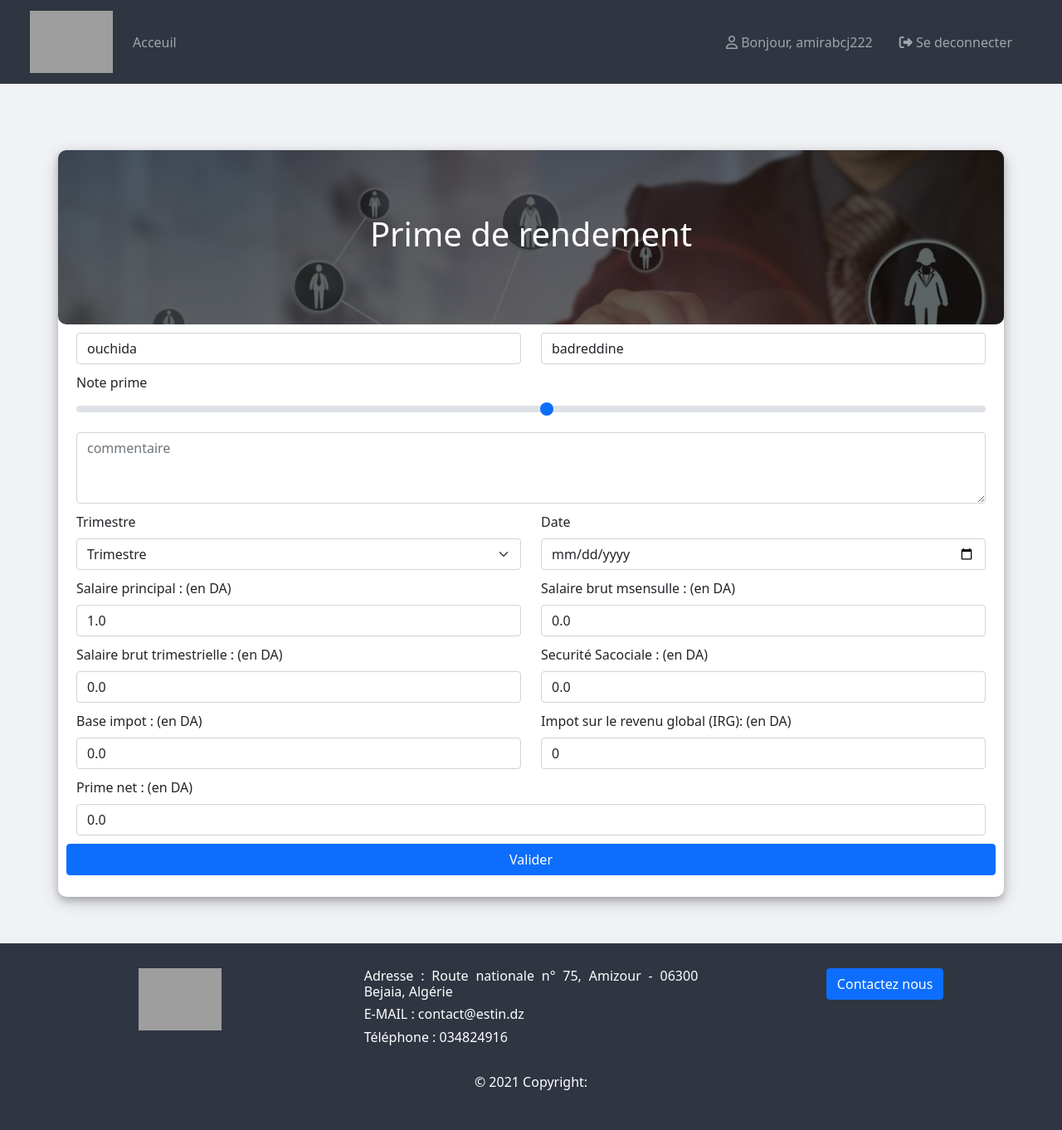
After one commit to badreOuchida/management-app, a Django app: page /prime/1 in a window 1280 px wide. The commit adds this page. Shown: the whole page at 83% size. Run offline with Django 3.2, Linux system fonts and the light colour scheme; a user stored in the database is signed in; data comes from the database, SQL or seed files in the repository; tables that the repository leaves empty hold one stand-in row (values such as "Sample post"); parts of the project's set-up code (start-up, migrations or seed data) failed here and were passed over; some libraries are stand-ins or nearby versions; grey boxes are pictures that could not be loaded.

Commit message:
edite all

```diff
--- a/myapp/urls.py
+++ b/myapp/urls.py
@@ -16,4 +16,9 @@ urlpatterns = [
     path('ajoutpaie/<int:pk>',AjoutPaie,name="ajoutpaie"),
     path('conge/<int:pk>',congeView,name="conge"),
     path('pdf/conge/<int:pk>',Congepdf,name="pdfconge"),
+    path('prime/<int:pk>',primeRendementView,name="prime"),
+    path('pdf/attestation/<int:pk>',travaillePDF,name="attestation"),
+    path('Xfonctionnaire',XfonctionnaireView,name="Xfonctionnaire"),
+    path('suppats/<int:pk>',suppatsView,name="suppats"),
+    path('titreConge/<int:pk>',titreConeView,name="titreConge")
 ]
--- a/myapp/views.py
+++ b/myapp/views.py
@@ -1,5 +1,6 @@
+from django.core import paginator
 from .forms import ATSFomrs, UtilisateurForms
-from .models import Conge, Employee, Utilisateur ,Paie
+from .models import Conge, Employee, Prime, Utilisateur ,Paie
 from django.http.response import HttpResponse
 from django.shortcuts import redirect, render
 from django.contrib.auth import authenticate ,logout
@@ -12,6 +13,8 @@ from itertools import chain
 from django.http import HttpResponse
 from django.views.generic import View
 from django.template.loader import get_template
+from datetime import date
+from django.core.paginator import Paginator
 
 from .helper import render_to_pdf #created in step 4
 
@@ -41,8 +44,22 @@ def home(request):
 
 @login_required
 def UsersView(request):
-    users = Utilisateur.objects.all()
-    context = {'users':users}
+    search_post = request.GET.get('search')
+    if search_post:
+        by_name = Utilisateur.objects.filter(Q(nom__icontains=search_post))
+        by_prenon = Utilisateur.objects.filter(Q(prenom__icontains=search_post))
+        by_func = Utilisateur.objects.filter(Q(fonction__icontains=search_post))
+        users = list(chain(by_name,by_prenon,by_func))
+    else :
+        users = Utilisateur.objects.all()
+    num = 10
+    paginator = Paginator(users,num)
+    page_number = request.GET.get('page')
+    if page_number == None :
+        page_number = 1
+    page_obj = paginator.get_page(page_number)
+    is_paginated = (len(page_obj)==num)
+    context = {'users':page_obj,'page_number':page_number,'is_paginated':is_paginated}
     return render(request,'users.html',context)
 
 @login_required
@@ -162,8 +179,41 @@ def EmployeeView(request):
         except ObjectDoesNotExist:
             messages.add_message(request, messages.WARNING, 'Operation indesirable.')
             return redirect('/')
-    context = {"employees":employees}
+    num = 10
+    paginator = Paginator(employees,num)
+    page_number = request.GET.get('page')
+    if page_number == None :
+        page_number = 1
+    page_obj = paginator.get_page(page_number)
+    is_paginated = (len(page_obj)==num)
+    fonctionnaire = False
+    context = {'employees':page_obj,'page_number':page_number,'is_paginated':is_paginated,'fonctionnaire':fonctionnaire}
     return render(request,"employee.html",context)
+
+def XfonctionnaireView(request):
+    search_post = request.GET.get('search')
+    if search_post:
+        by_name = Employee.objects.filter(Q(nom__icontains=search_post),Xfonctionnair=True)
+        by_prenon = Employee.objects.filter(Q(prenom__icontains=search_post),Xfonctionnair=True)
+        by_func = Employee.objects.filter(Q(function__icontains=search_post),Xfonctionnair=True)
+        employees = list(chain(by_name,by_prenon,by_func))
+    else :
+        try :
+            employees = Employee.objects.filter(Xfonctionnair=True)
+        except ObjectDoesNotExist:
+            messages.add_message(request, messages.WARNING, 'Operation indesirable.')
+            return redirect('/')
+    num = 10
+    paginator = Paginator(employees,num)
+    page_number = request.GET.get('page')
+    if page_number == None :
+        page_number = 1
+    page_obj = paginator.get_page(page_number)
+    is_paginated = (len(page_obj)==num)
+    fonctionnaire = True
+    context = {'employees':page_obj,'page_number':page_number,'is_paginated':is_paginated,'fonctionnaire':fonctionnaire}
+    return render(request,"employee.html",context)
+
 
 @login_required
 def ajoutatsView(request):
@@ -206,6 +256,16 @@ def supprimeratsView(request,pk):
     messages.add_message(request, messages.SUCCESS, 'ATS supprimé.')
     return redirect('/ats')
 
+def suppatsView(request,pk):
+    try :
+        employee = Employee.objects.get(pk=pk)
+    except:
+        messages.add_message(request, messages.WARNING, 'Operation indesirable ')
+        return redirect('/ats')
+    employee.delete()
+    messages.add_message(request, messages.SUCCESS, 'ATS supprimé defenitivement.')
+    return redirect('/ats')
+
 @login_required
 def editeatsView(request,pk):
     try :
@@ -240,7 +300,8 @@ def editeatsView(request,pk):
     return render(request, 'editats.html', context)
 
 def AjoutPaie(request,pk):
-    paie = Paie.objects.get(pk=pk)
+    employee = Employee.objects.get(pk=pk)
+    paie = Paie.objects.get(employee=employee)
     if request.method == 'POST':
         paie.filiere = request.POST['filiere']
         paie.grade = request.POST['grade']
@@ -279,29 +340,46 @@ def AjoutPaie(request,pk):
 
 
 def congeView(request,pk):
-    employee = Employee.objects.get(pk=pk)
+    try :
+        employee = Employee.objects.get(pk=pk,Xfonctionnair=False)
+    except ObjectDoesNotExist :
+        messages.add_message(request, messages.WARNING, 'Operation validé.')
+        return redirect('/ats')
     if request.method == "POST" :
-        conge = Conge.objects.create(employee=employee,
-        debut = request.POST['debut'],
-        fin = request.POST['fin'],
-        nombre = request.POST['nombre'],
-        nature = request.POST['nature'],
-        retour = request.POST['retour'],
-        commentaire = request.POST['commentaire']
-        )
-        print(request.POST)
+        conge , created = Conge.objects.get_or_create(employee=employee)
+        conge.debut = request.POST['debut']
+        conge.fin = request.POST['fin']
+        conge.nombre = request.POST['nombre']
+        conge.nature = request.POST['nature']
+        conge.retour = request.POST['retour']
+        conge.commentaire = request.POST['commentaire']
+        conge.save()
+        print(conge)
+        messages.add_message(request, messages.SUCCESS, 'Congé ajouté.')
         return redirect(f"/pdf/conge/{conge.id}")
     context = {"employee":employee}
     return render(request,'congeform.html',context)
 
+def titreConeView(request,pk):
+    employee = Employee.objects.get(pk=pk)
+    if employee.Xfonctionnair :
+        messages.add_message(request, messages.WARNING, 'Operation non validé.')
+        return redirect('/ats')
+    try :
+        conge = Conge.objects.get(employee=employee)
+        print(conge)
+    except ObjectDoesNotExist :
+        messages.add_message(request, messages.WARNING, 'Operation non validé.')
+        return redirect('/ats')
+    return redirect(f"/pdf/conge/{conge.id}")
 
 def Congepdf(request,pk):
-    template = get_template('pdf/conge.html')
     conge = Conge.objects.get(pk=pk)
     employee = conge.employee
+    if employee.Xfonctionnair :
+        messages.add_message(request, messages.WARNING, 'ATS dans la liste des Xfonctionnaire.')
+        return redirect('/ats')
     context = {'employee':employee,"user":request.user,"conge":conge,}
-    print(request.user.prenom)
-    html = template.render(context)
     pdf = render_to_pdf('pdf/conge.html', context)
     if pdf:
         response = HttpResponse(pdf, content_type='application/pdf')
@@ -313,6 +391,60 @@ def Congepdf(request,pk):
         response['Content-Disposition'] = content
         return response
     return HttpResponse("Not found")
+
+
+def primeRendementView(request,pk):
+    employee = Employee.objects.get(pk=pk)
+    if request.method == 'POST':
+        prime = Prime.objects.create(employee=employee,
+        note_prime = request.POST['note_prime'],
+        commentaire = request.POST['commentaire'],
+        trimestre = request.POST['trimestre'],
+        date = request.POST['date'],
+        salaire_principal = request.POST['sp'],
+        salaire_brut_mensulle = request.POST['A'],
+        salaire_brut_trimi = request.POST['B'],
+        securite_sociale = request.POST['C'],
+        base_impot = request.POST['D'],
+        irg = request.POST['E'],
+        prime_net = request.POST['H']
+        )
+        return redirect('/ats')
+    paie = employee.paie_set.all()
+    paie = paie.first()
+    sp = paie.securite
+    context = {
+        'employee':employee,
+        'sp':round(sp,2),
+        'A': 0.0,
+        'B':0.0,
+        'C':0.0,
+        'D':0.0,
+        'E':0,
+        'H':0.0,
+    }
+    return render(request,'primeRendement.html',context)
+
+
+def travaillePDF(request,pk):
+    template = get_template('pdf/attestation.html')
+    employee = Employee.objects.get(pk=pk)
+    today = date.today()
+    fdate = date.today().strftime('%d/%m/%Y')
+    context = {'employee':employee,"user":request.user ,"current":fdate }
+    html = template.render(context)
+    pdf = render_to_pdf('pdf/attestation.html', context)
+    if pdf:
+        response = HttpResponse(pdf, content_type='application/pdf')
+        filename = f"attestationDeTravaille/{employee.nom}&{employee.prenom}%s.pdf" %("12341231")
+        content = "inline; filename=%s" %(filename)
+        download = request.GET.get("download")
+        if download:
+            content = "attachment; filename=%s" %(filename)
+        response['Content-Disposition'] = content
+        return response
+    return HttpResponse("Not found")
+
 
 
 class PDF(View):
--- a/static/css/styles.css
+++ b/static/css/styles.css
@@ -222,12 +222,33 @@ td {
 }
 
 .rightbar {
-  background-color: #2f3541;
   transition: 1s;
   width: 0;
   display: none;
 }
 
+@keyframes animation3 {
+  0% {
+    display: flex;
+    opacity: 0;
+    width: 0;
+  }
+  100% {
+    transform: scale(1);
+    opacity: 1;
+    width: 300px;
+  }
+}
+
+.rightbar2 {
+  background-color: #2f3541;
+  transition: 1s;
+  width: 300px;
+  display: flex;
+  animation-name: animation3;
+  animation-duration: 1s;
+  animation-fill-mode: forwards;
+}
 .tr {
   cursor: pointer;
 }
@@ -235,6 +256,7 @@ td {
 .user {
   width: 100px;
   border-radius: 50%;
+  height: 100px;
 }
 .h {
   padding-left: 15px;
--- a/templates/congeform.html
+++ b/templates/congeform.html
@@ -7,7 +7,7 @@
   >
     {% csrf_token %}
     <div class="banner">
-      <h1>Espace un ATS</h1>
+      <h1>Ajout de conge</h1>
     </div>
     <!-- first -->
     <div class="row">
--- a/templates/main.html
+++ b/templates/main.html
@@ -28,7 +28,7 @@
     {% if request.user.is_authenticated %} {% include 'navbar.html' %} {%endif%}
     <!--messages-->
     <div class="container-fluid bbb">
-      <div class="rightbar" style="height: 100%">
+      <div class="rightbar" style="mine-height: 100%">
         {% if request.user.is_authenticated %} {% include 'verticale.html' %}
         {%endif%}
       </div>
--- a/templates/pdf/conge.html
+++ b/templates/pdf/conge.html
@@ -19,7 +19,7 @@
     <div>Nombre de jours de conge: <strong>{{conge.nombre}}</strong></div>
     <div>Nature de conge: <strong>{{conge.get_nature_display}}</strong></div>
     <div>
-      Date de depart de conge: <strong>{{conge.debut |date:"d/m/Y"}}</strong>
+      Date de depart de conge: <strong>{{conge.debut |date:"d/m/Y"}} au <strong>{{conge.fin |date:"d/m/Y"}}</strong>
     </div>
     <div>
       Date de retour du conge: <strong>{{conge.retour|date:"d/m/Y"}}</strong>
@@ -32,7 +32,7 @@
 </div>
 
 <div class="signature1">
-  fait a amizour, le: {{conge.created_at |date:"d/m/Y"}}
+  fait a Amizour, le: {{conge.created_at |date:"d/m/Y"}}
 </div>
 <div class="signature">Signature</div>
 {% endblock body %}
--- /dev/null
+++ b/templates/primeRendement.html
@@ -0,0 +1,195 @@
+{% extends 'main.html' %} {% block body %}
+<div class="container ajout" style="height: auto">
+  <form
+    enctype="multipart/form-data"
+    action="{% url 'ajoutats' %}"
+    method="POST"
+  >
+    {% csrf_token %}
+    <div class="banner">
+      <h1>Prime de rendement</h1>
+    </div>
+    <!-- first -->
+    <div class="row">
+      <div class="col">
+        <input
+          type="text"
+          class="form-control"
+          value="{{employee.nom}}"
+          name="nom"
+          required
+        />
+      </div>
+      <div class="col">
+        <input
+          type="text"
+          class="form-control"
+          value="{{employee.prenom}}"
+          name="prenom"
+          required
+        />
+      </div>
+    </div>
+
+    <div class="row">
+      <div class="col">
+        <label class="form-label" id="ll" for="customRange1">Note prime</label>
+        <div class="range">
+          <input
+            type="range"
+            class="form-range"
+            value="note_prime"
+            min="1"
+            max="30"
+          />
+        </div>
+      </div>
+    </div>
+
+    <div class="row">
+      <div class="col">
+        <textarea
+          class="form-control"
+          placeholder="commentaire"
+          name="commentaire"
+          rows="3"
+        ></textarea>
+      </div>
+    </div>
+
+    <div class="row">
+      <div class="col">
+        <label class="form-label" for="customRange1">Trimestre</label>
+        <select class="form-select" name="trimestre">
+          <option selected>Trimestre</option>
+          <option value="1">1er trimestre</option>
+          <option value="2">2eme trimestre</option>
+          <option value="3">3eme trimestre</option>
+          <option value="4">4eme trimestre</option>
+        </select>
+      </div>
+      <div class="col">
+        <label class="form-label" for="customRange1">Date</label>
+        <input type="date" class="form-control" name="date" required />
+      </div>
+    </div>
+
+    <div class="row">
+      <div class="col">
+        <label class="form-label">Salaire principal : (en DA)</label>
+        <input
+          type="number"
+          class="form-control sp"
+          value="{{sp}}"
+          name="sp"
+          required
+        />
+      </div>
+
+      <div class="col">
+        <label class="form-label">Salaire brut msensulle : (en DA)</label>
+        <input
+          type="number"
+          class="form-control AAA"
+          value="{{A}}"
+          name="A"
+          required
+        />
+      </div>
+    </div>
+    <!--second-->
+    <div class="row">
+      <div class="col">
+        <label class="form-label">Salaire brut trimestrielle : (en DA)</label>
+        <input
+          type="number"
+          class="form-control BBB"
+          value="{{B}}"
+          name="B"
+          required
+        />
+      </div>
+
+      <div class="col">
+        <label class="form-label">Securité Sacociale : (en DA)</label>
+        <input
+          type="number"
+          class="form-control CCC"
+          value="{{C}}"
+          name="C"
+          required
+        />
+      </div>
+    </div>
+    <!--third-->
+    <div class="row">
+      <div class="col">
+        <label class="form-label">Base impot : (en DA)</label>
+        <input
+          type="number"
+          class="form-control D"
+          value="{{D}}"
+          name="D"
+          required
+        />
+      </div>
+
+      <div class="col">
+        <label class="form-label"
+          >Impot sur le revenu global (IRG): (en DA)</label
+        >
+        <input
+          type="number"
+          class="form-control E"
+          value="{{E}}"
+          name="E"
+          required
+        />
+      </div>
+    </div>
+
+    <!-- numcss ccp -->
+    <div class="row">
+      <div class="col">
+        <label class="form-label">Prime net : (en DA)</label>
+        <input
+          type="number"
+          class="form-control H"
+          value="{{H}}"
+          name="H"
+          required
+        />
+      </div>
+    </div>
+
+    <!--valide-->
+    <div class="row">
+      <button type="submit" class="btn btn-primary mb-3">Valider</button>
+    </div>
+  </form>
+</div>
+{% endblock %} {% block script %}
+<script>
+  document.querySelector(".form-range").onchange = () => {
+    document.querySelector("#ll").innerHTML = `Note prime (${
+      document.querySelector(".form-range").value
+    })`;
+    var not_prime = document.querySelector(".form-range").value ;
+    var sp = {{sp}} ;
+    var A = sp*parseFloat(not_prime);
+    document.querySelector('.AAA').value = A.toFixed(2);
+    var B = A*3;
+    document.querySelector('.BBB').value = B.toFixed(2);
+    var C = B*9/100;
+    document.querySelector('.CCC').value = C.toFixed(2);
+    var D = B - C;
+    document.querySelector('.D').value = D.toFixed(2);
+  };
+  document.querySelector('.E').onchange = () =>{
+    var irg = parseFloat(document.querySelector('.E').value);
+    var D = parseFloat(document.querySelector('.D').value);
+    var H = D - irg;
+    document.querySelector('.H').value = H.toFixed(2);
+  }
+</script>
+{% endblock script %}
--- a/templates/verticale.html
+++ b/templates/verticale.html
@@ -30,15 +30,19 @@
     <div class="p-2 bd- align-self-center pl-3">
       <h4>Gestion Personnel</h4>
     </div>
+    {% if not fonctionnaire %}
     <div class="h bd-highlight">
       <a class="paielink" href="">Gestion de paie</a>
     </div>
     <div class="h bd-highlight"><a href="">Promotion</a></div>
     <div class="h bd-highlight"><a href="">l'avancement d'echlon</a></div>
-    <div class="h bd-highlight"><a href="">Prime de rendement</a></div>
+    <div class="h bd-highlight">
+      <a class="prime" href="">Prime de rendement</a>
+    </div>
     <div class="h bd-highlight">
       <a class="congelink" href="">l'ajout de congé</a>
     </div>
+    {% endif %}
     <div class="h bd-highlight"><a href="">Historique</a></div>
   </div>
   <div class="p-2 bd-highlight"><hr /></div>
@@ -46,9 +50,18 @@
     <div class="p-2 bd- align-self-center pl-3">
       <h4>Fiche personnel</h4>
     </div>
+    {% if not fonctionnaire %}
     <div class="h bd-highlight"><a href=""> Fiche de paie </a></div>
-    <div class="h bd-highlight"><a href=""> Attestation de travail</a></div>
-    <div class="h bd-highlight"><a href=""> Titre congé </a></div>
+    {% endif %}
+
+    <div class="h bd-highlight">
+      <a class="attestationpdf" href=""> Attestation de travail</a>
+    </div>
+    {% if not fonctionnaire %}
+    <div class="h bd-highlight">
+      <a href="" class="titreConge"> Titre congé </a>
+    </div>
     <div class="h bd-highlight"><a href=""> Fiche personelle</a></div>
+    {% endif %}
   </div>
 </div>
```
Also changed, not shown: myapp/models.py (+31 -6 lines), templates/employee.html (+76 -10 lines), templates/pdf/attestation.html (added, +33 -0 lines), templates/users.html (+50 -0 lines), myapp/migrations/0014_prime.py (added), myapp/migrations/0015_alter_paie_employee.py (added), myapp/migrations/0016_auto_20210811_1834.py (added), myapp/migrations/0017_auto_20210811_1841.py (added), myapp/migrations/0018_auto_20210811_2214.py (added), static/images/acc1_08fQQoh.PNG (added).
